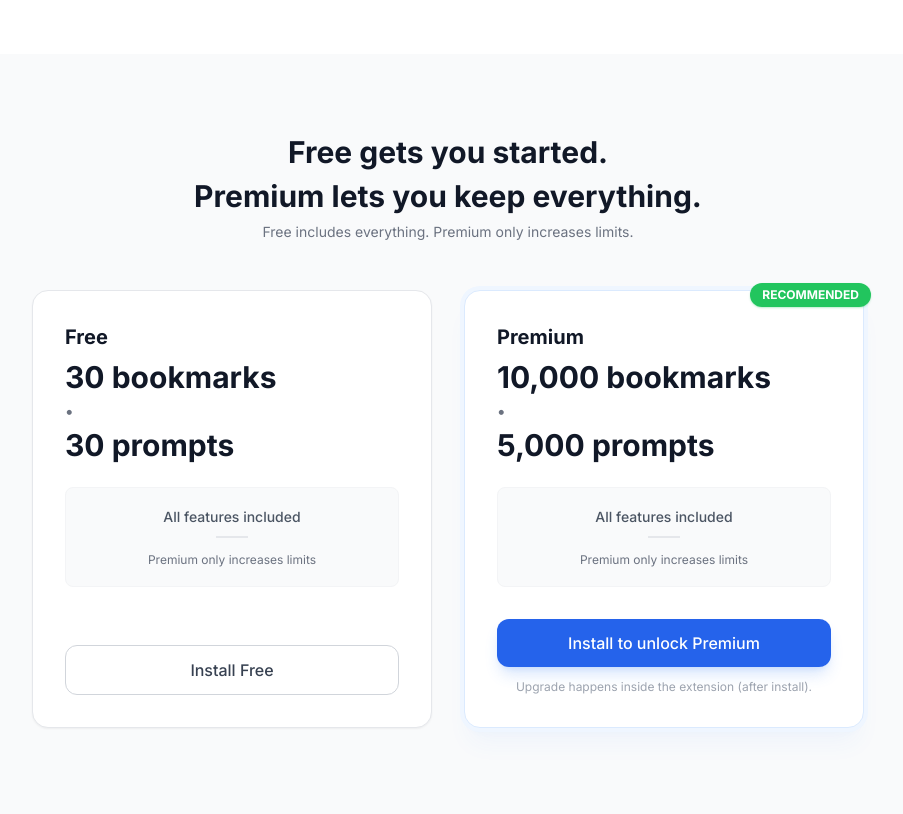
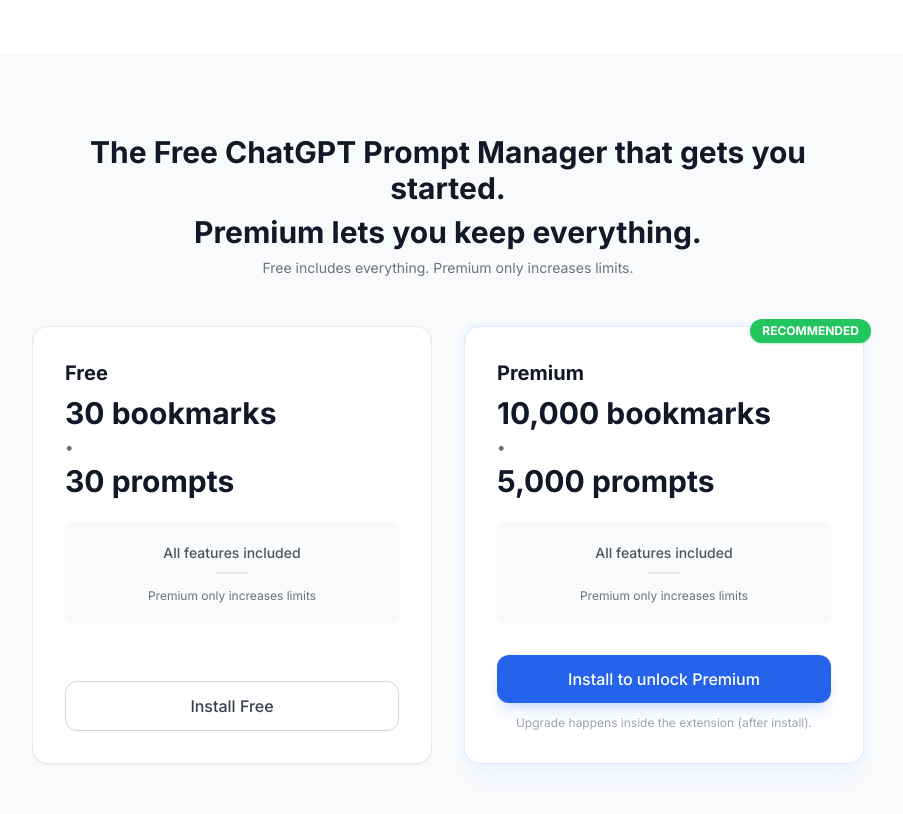
Before and after one commit to mezbahalam/chat-navigator-landing, a website: page index.html in a window 1280 px wide. Shown: the part 1560-2374 px from the top of the page, without its empty margins (192-1095 px from the left). Drawn offline with Linux system fonts and the light colour scheme.

Commit message:
feat: Update landing page heading text and add an Open Graph image.

```diff
--- a/index.html
+++ b/index.html
@@ -770,7 +770,7 @@
             <div class="max-w-4xl mx-auto px-4 sm:px-6 lg:px-8">
                 <div class="text-center mb-12">
                     <h2 class="text-3xl font-bold text-gray-900 mb-2">
-                        Free gets you started.
+                        The Free ChatGPT Prompt Manager that gets you started.
                     </h2>
                     <h2 class="text-3xl font-bold text-gray-900">
                         Premium lets you keep everything.
```
Also changed, not shown: og-image.jpg (added).
